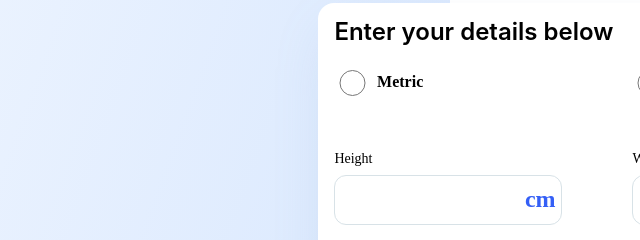
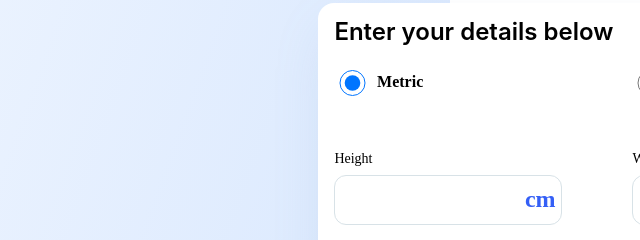
Before and after one commit to chrisgilliam72/BMI-Calculatr, a plain HTML site: page index.html in a window 1280 px wide. Shown: the part 216-456 px from the top of the page, 640-1280 px from the left. Drawn offline with Linux system fonts and the light colour scheme.

Commit message:
default metric to selected

```diff
--- a/index.html
+++ b/index.html
@@ -25,7 +25,7 @@
     <div class="bmicaptureDetails ">
       <div class="heading headingM bmigridline1">Enter your details below</div>
       <div class="bmiradiobox bodyM bodyMBold">
-        <input class="bmiradio" type="radio" name="measurement-system" id="metric" value="metric" />
+        <input class="bmiradio" type="radio" name="measurement-system" id="metric" value="metric" checked="checked"/>
         <label for="metric">Metric</label-for>
       </div>
       <div class="bmiradiobox bodyM bodyMBold">
```
